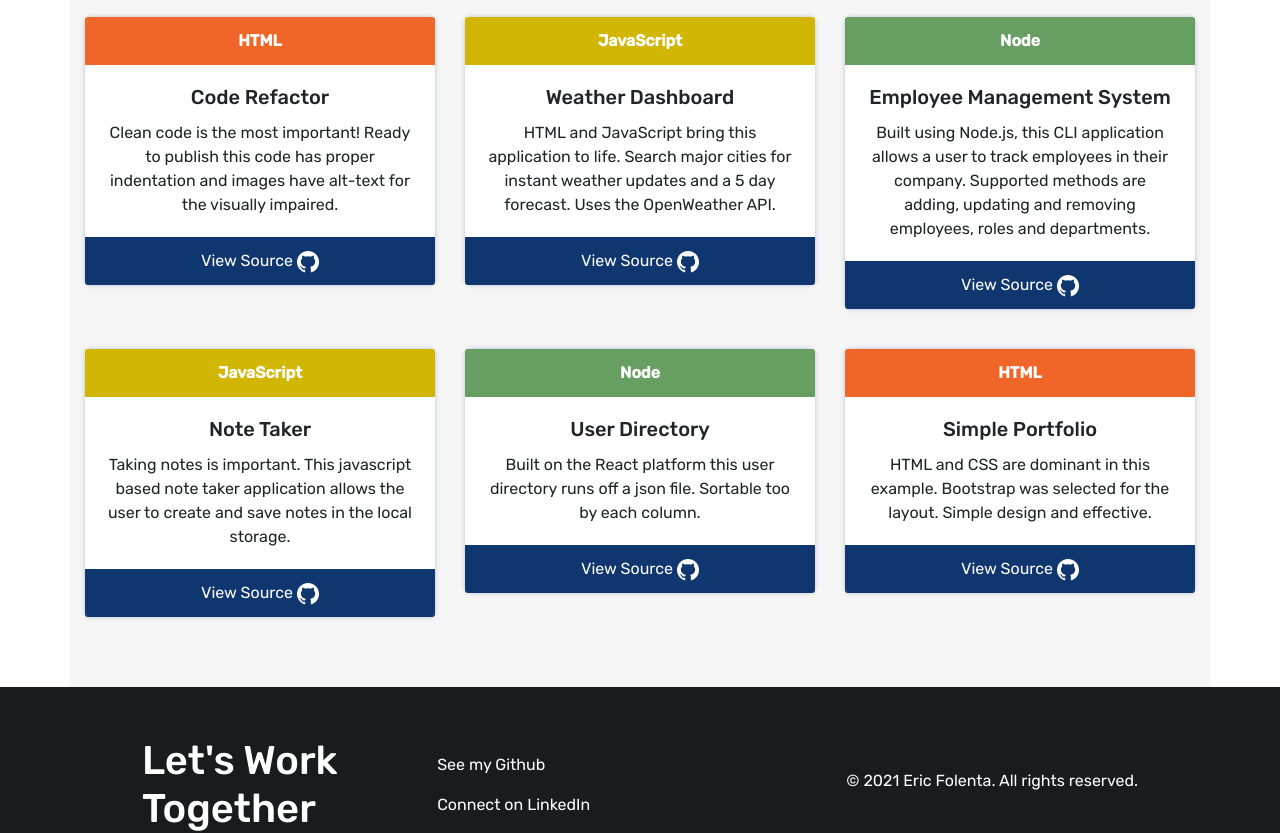
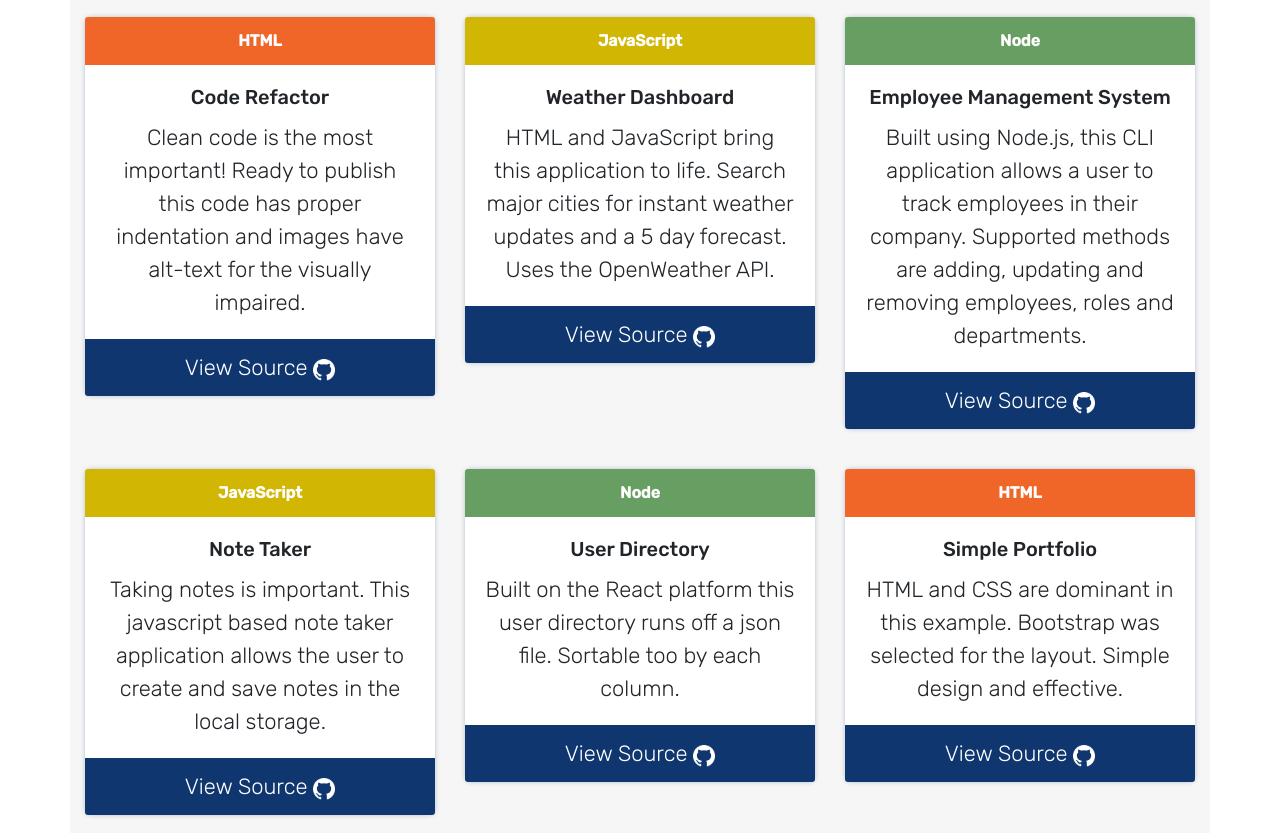
Before and after one commit to efolenta/20-react-portfolio, a React (Create React App) app: page /portfolio in a window 1280 px wide. Shown: the part 800-1633 px from the top of the page. Built offline with nearby package versions, Linux system fonts and the light colour scheme.

Commit message:
Added new classes and tweaked existing ones

```diff
--- a/src/index.css
+++ b/src/index.css
@@ -9,6 +9,11 @@
   -webkit-font-smoothing: antialiased;
   -moz-osx-font-smoothing: grayscale;
   background-color: #ffffff;
+}
+p {
+  font-size: 22px;
+  line-height: 33px;
+  font-weight: 100;
 }
 code {
   font-family: source-code-pro, Menlo, Monaco, Consolas, 'Courier New',
@@ -28,7 +33,6 @@
   padding: 50px 0;
 }
 .jumbotron-fluid {
-  min-height: 450px;
   background: #0f366f;
   color: white;
   padding: 0px 20px;
@@ -167,3 +171,8 @@
   border: solid 3px white;
   background: none;
 }
+#work p {
+  background: #f6f6f6;
+    border-radius: 5px;
+    padding: 10px;
+}
```
